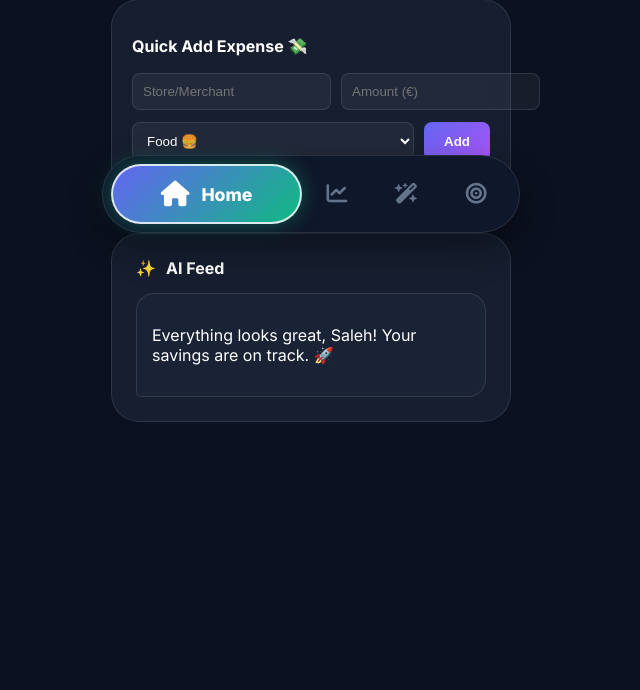
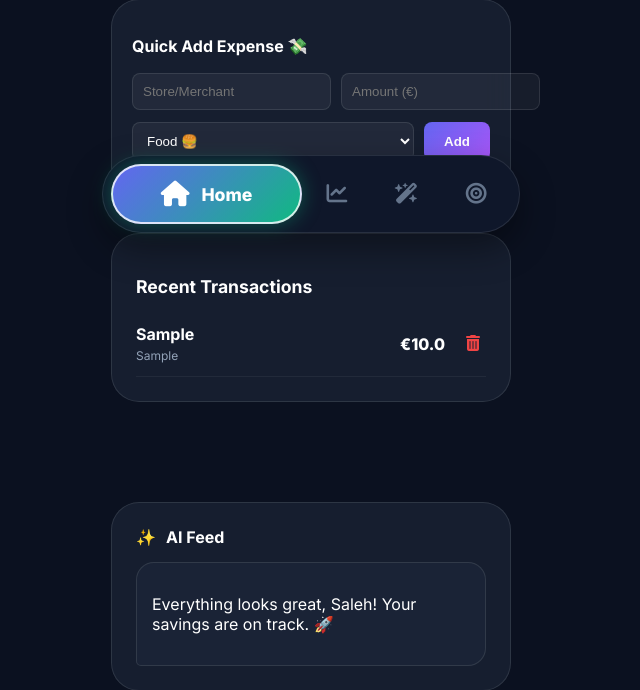
Before and after one commit to saleh-er/SmartSave-AI-Driven-Personal-Finance-Coach, a FastAPI app: page / in a window 1280 px wide. Shown: the part 542-1232 px from the top of the page, without its empty margins (329-969 px from the left). Before the commit the page ends 964 px from the top, so only its background shows below. Run offline with FastAPI, Linux system fonts and the light colour scheme; tables that the repository leaves empty hold one stand-in row (values such as "Sample post").

Commit message:
adding delet buttom to routes.py

```diff
--- a/web/routes.py
+++ b/web/routes.py
@@ -72,6 +72,22 @@ async def chat_with_coach(payload: dict = Body(...), db: Session = Depends(get_d
     chat_history.append({"role": "assistant", "content": advice})
     return {"response": advice}
 
+# delete transaction by id
+@router.delete("/delete-transaction/{tx_id}")
+async def delete_transaction(tx_id: int, db: Session = Depends(get_db)):
+    # CORRECTION : Utilisation de Transaction au lieu de models.Transaction
+    tx = db.query(Transaction).filter(Transaction.id == tx_id).first()
+    if not tx:
+        raise HTTPException(status_code=404, detail="Transaction not found")
+    try:
+        db.delete(tx)
+        db.commit()
+        return {"status": "success", "message": "Transaction deleted"}
+    except Exception as e:
+        db.rollback()
+        raise HTTPException(status_code=500, detail=str(e))
+
+# Calculate savings plan
 
 @router.post("/calculate-plan")
 async def calculate_plan(payload: dict = Body(...), db: Session = Depends(get_db)):
@@ -139,11 +155,12 @@ async def delete_goal(goal_name: str, db: Session = Depends(get_db)):
 
 @router.get("/", response_class=HTMLResponse)
 async def read_home(request: Request, db: Session = Depends(get_db)):
-    # CORRECTION : Utilisation de Transaction au lieu de models.Transaction
-    db_tx = db.query(Transaction).all()
+# On récupère les vraies transactions triées par ID décroissant (plus récentes en premier)    db_tx = db.query(Transaction).order_by(Transaction.id.desc()).all()
+    db_tx = db.query(Transaction).order_by(Transaction.id.desc()).all()
     tx_to_analyze = db_tx if db_tx else MOCK_TRANSACTIONS
 
     analysis = SerenityEngine.analyze_finances(tx_to_analyze)
+    # Calcul du reste avant le seuil de 1500€
     remaining = 1500.00 - analysis['total_spent']
 
     return templates.TemplateResponse("index.html", {
@@ -152,10 +169,11 @@ async def read_home(request: Request, db: Session = Depends(get_db)):
         "score": analysis["score"],
         "status": analysis["status"],
         "remaining": round(remaining, 2),
-        "transactions": tx_to_analyze[:3],
-        "dynamic_alert": None
+        "transactions": db_tx,
+        "dynamic_alert": "ready to save " if not db_tx else None
     })
 
+# Route pour la page des objectifs
 @router.get("/goals", response_class=HTMLResponse)
 async def read_goals(request: Request, db: Session = Depends(get_db)):
     # CORRECTION : Utilisation de Goal au lieu de models.Goal
--- a/web/templates/index.html
+++ b/web/templates/index.html
@@ -70,6 +70,24 @@
             font-size: 0.85rem;
             color: #94a3b8;
         }
+
+        /* Style pour la liste des transactions */
+        .tx-list-container {
+            margin-top: 20px;
+            margin-bottom: 100px;
+        }
+        .tx-item {
+            display: flex;
+            justify-content: space-between;
+            align-items: center;
+            padding: 12px 0;
+            border-bottom: 1px solid rgba(255, 255, 255, 0.05);
+        }
+        .tx-info p { margin: 0; font-weight: 600; }
+        .tx-info span { font-size: 0.75rem; color: #94a3b8; }
+        .tx-amount-group { display: flex; align-items: center; gap: 15px; }
+        .btn-delete { color: #EF4444; background: none; border: none; cursor: pointer; font-size: 1rem; transition: transform 0.2s; }
+        .btn-delete:hover { transform: scale(1.2); }
     </style>
 </head>
 <body>
@@ -117,6 +135,28 @@
                 </div>
             </div>
 
+            <div class="glass-card tx-list-container">
+                <h3 style="margin-bottom: 15px; font-size: 1.1rem;">Recent Transactions</h3>
+                {% if transactions %}
+                    {% for tx in transactions %}
+                    <div class="tx-item">
+                        <div class="tx-info">
+                            <p>{{ tx.merchant }}</p>
+                            <span>{{ tx.category }}</span>
+                        </div>
+                        <div class="tx-amount-group">
+                            <span style="font-weight: 800;">€{{ tx.amount }}</span>
+                            <button onclick="deleteTransaction({{ tx.id }})" class="btn-delete">
+                                <i class="fas fa-trash-can"></i>
+                            </button>
+                        </div>
+                    </div>
+                    {% endfor %}
+                {% else %}
+                    <p style="text-align: center; color: #94a3b8; font-size: 0.9rem;">No transactions yet. Add your first expense!</p>
+                {% endif %}
+            </div>
+
             <div class="glass-card ai-feed" onclick="window.location.href='/coach'">
                 <div class="ai-header">
                     <span class="ai-icon">✨</span>
@@ -149,7 +189,26 @@
     </div>
 
     <script>
-    // --- FONCTION POUR ENVOYER LA TRANSACTION ---
+    // --- SUPPRIMER UNE TRANSACTION ---
+    async function deleteTransaction(txId) {
+        if (!confirm("Are you sure you want to delete this expense?")) return;
+
+        try {
+            const response = await fetch(`/delete-transaction/${txId}`, {
+                method: 'DELETE'
+            });
+            const result = await response.json();
+            if (result.status === "success") {
+                showNotification("Transaction deleted", "fa-trash");
+                setTimeout(() => location.reload(), 800);
+            }
+        } catch (error) {
+            console.error('Error:', error);
+            showNotification("Delete failed", "fa-xmark");
+        }
+    }
+
+    // --- ENVOYER LA TRANSACTION ---
     function submitTransaction() {
         const data = {
             merchant: document.getElementById('tx-merchant').value,
@@ -200,7 +259,8 @@
     }
 
     window.onload = () => {
-        const score = parseInt(document.getElementById('scoreValue').innerText);
+        const scoreElement = document.getElementById('scoreValue');
+        const score = scoreElement ? parseInt(scoreElement.innerText) : 0;
         const ring = document.getElementById('serenityRing');
         const aiText = document.getElementById('aiDynamicText');
 
```
